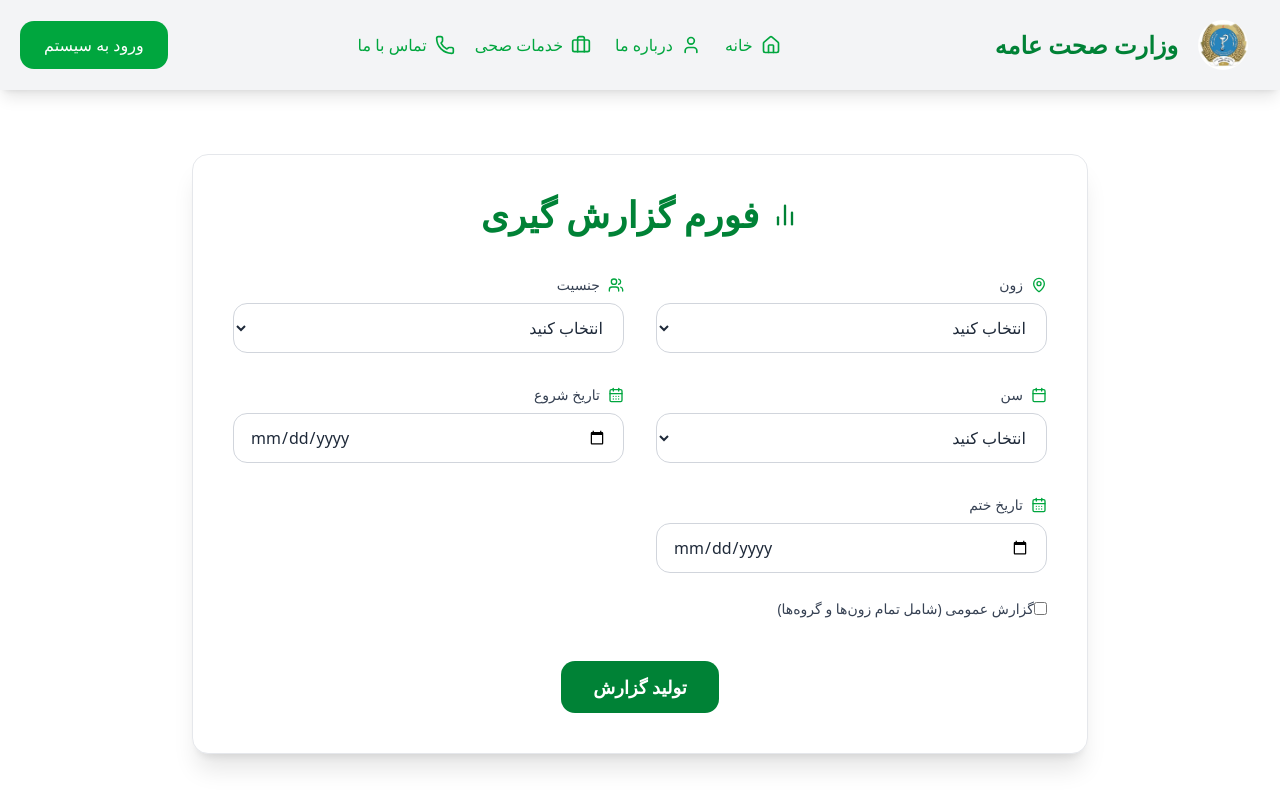
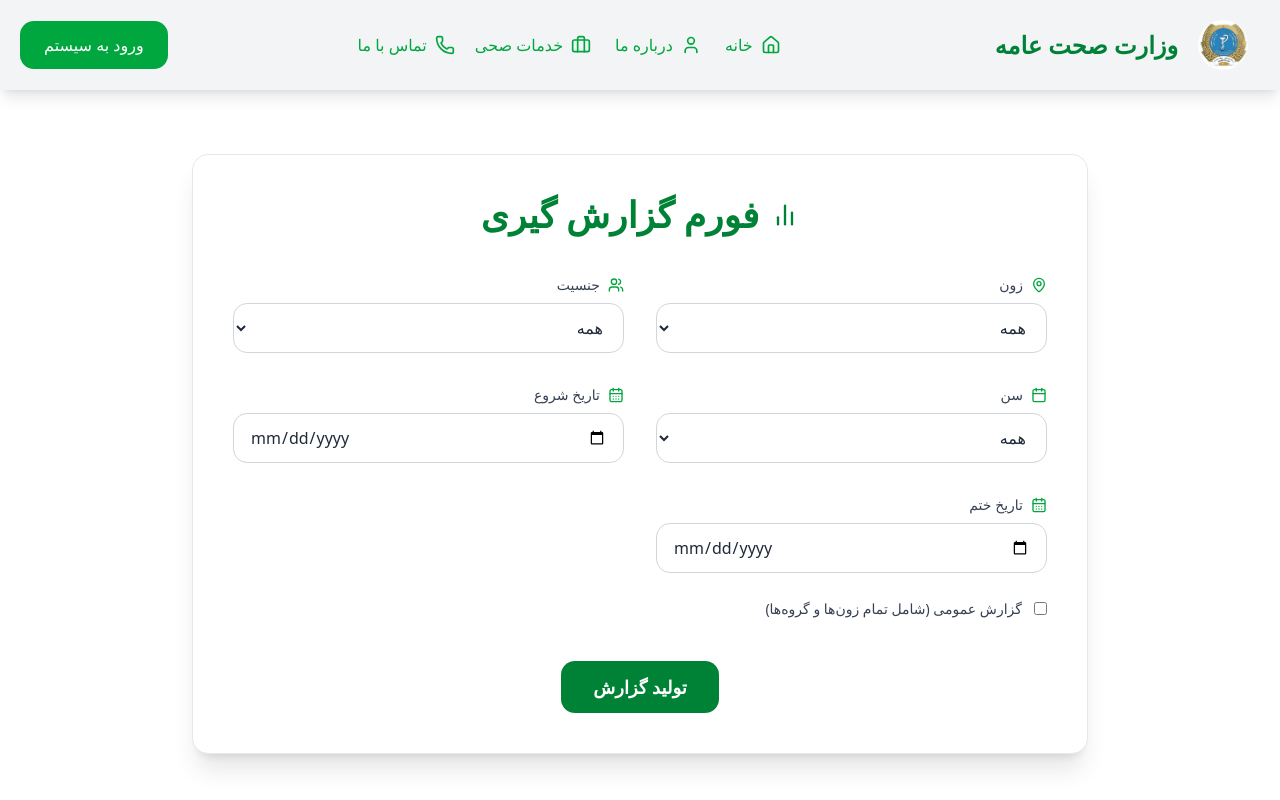
Before and after one commit to fiafghan/Hujaj-vaccination-reporting-system-MOPH, a Next.js app: page / in a window 1280 px wide. Built offline with nearby package versions, Linux system fonts and the light colour scheme.

Commit message:
added all in all fields of report_gen

```diff
--- a/src/app/components_2/ConclusionPage.tsx
+++ /dev/null
@@ -1,53 +0,0 @@
-'use client';
-
-import React from 'react';
-
-interface ConclusionPageProps {
-  conclusionText: string;
-  authorName: string;
-  position: string;
-  organization?: string;
-  date: string;
-  pageNumber?: string; // e.g., 'پ'
-}
-
-export default function ConclusionPage({
-  conclusionText,
-  authorName,
-  position,
-  organization = 'وزارت صحت عامه',
-  date,
-  pageNumber = '',
-}: ConclusionPageProps) {
-  return (
-    <div className="bg-[#f9fafb] flex items-center justify-center min-h-screen px-6 mt-5 mb-5">
-      <div
-        className="relative w-[794px] h-[1123px] bg-white shadow-2xl rounded-sm border
-         border-gray-300 px-20 py-16 flex flex-col justify-between"
-        style={{ fontFamily: `'Segoe UI', 'Helvetica Neue', Arial, sans-serif` }}
-        dir="rtl"
-      >
-        {/* Title & Text */}
-        <div className="text-center mb-8">
-          <h2 className="text-3xl font-bold text-green-900 tracking-wider pb-4">نتیجه‌گیری</h2>
-          <div className="text-[16px] text-black leading-loose text-justify whitespace-pre-line">
-            {conclusionText}
-          </div>
-        </div>
-
-        {/* Signature */}
-        <div className="text-right mt-20 space-y-1 text-[15px] text-gray-800">
-          <p className="font-semibold text-lg">{authorName}</p>
-          <p>{position}</p>
-          <p>{organization}</p>
-          <p className="text-sm text-gray-500 mt-2">{date}</p>
-        </div>
-
-        {/* Page Number */}
-        <div className="absolute bottom-6 left-1/2 transform -translate-x-1/2 text-sm text-gray-500">
-          {pageNumber}
-        </div>
-      </div>
-    </div>
-  );
-}
--- a/src/app/components_2/report_gen.tsx
+++ b/src/app/components_2/report_gen.tsx
@@ -68,7 +68,7 @@ export default function ReportForm() {
             onChange={(e) => setZone(e.target.value)}
             disabled={generalReport}
           >
-            <option value="">انتخاب کنید</option>
+            <option value="">همه</option>
             <option value="kabul">کابل</option>
             <option value="kandahar">کندهار</option>
             <option value="herat">هرات</option>
@@ -89,7 +89,7 @@ export default function ReportForm() {
             onChange={(e) => setGender(e.target.value)}
             disabled={generalReport}
           >
-            <option value="">انتخاب کنید</option>
+            <option value="">همه</option>
             <option value="male">مرد</option>
             <option value="female">زن</option>
           </select>
@@ -108,10 +108,11 @@ export default function ReportForm() {
             onChange={(e) => setAgeCategory(e.target.value)}
             disabled={generalReport}
           >
-            <option value="">انتخاب کنید</option>
-            <option value="18-35">۱۸ - ۳۵ سال</option>
-            <option value="36-60">۳۶ - ۶۰ سال</option>
-            <option value="61-100">۶۱ - ۱۰۰ سال</option>
+            <option value="">همه</option>
+            <option value="18-35">زیر سن 18</option>
+            <option value="36-60">19 - 29</option>
+            <option value="61-100">30 - 50</option>
+            <option value="61-100">بالای 50 سال</option>
           </select>
         </div>
 
@@ -155,7 +156,7 @@ export default function ReportForm() {
             checked={generalReport}
             onChange={(e) => setGeneralReport(e.target.checked)}
           />
-          <span className="ml-2 text-sm text-gray-700">
+          <span className="ml-2 text-sm text-gray-700 mr-3">
             گزارش عمومی (شامل تمام زون‌ها و گروه‌ها)
           </span>
         </label>
```
